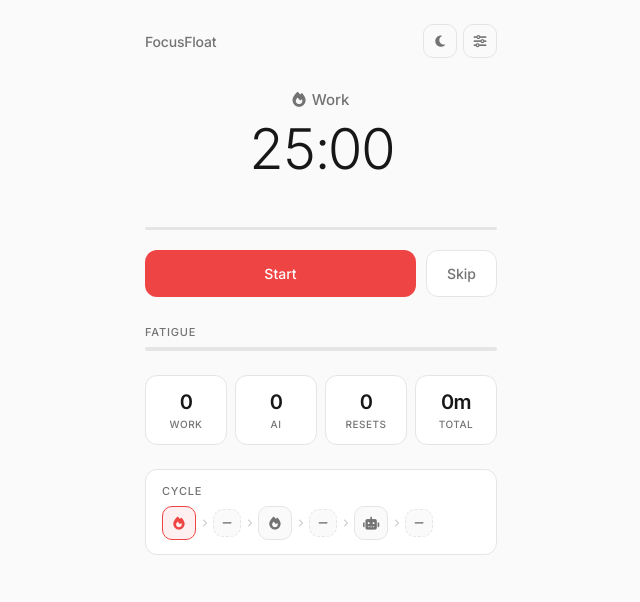
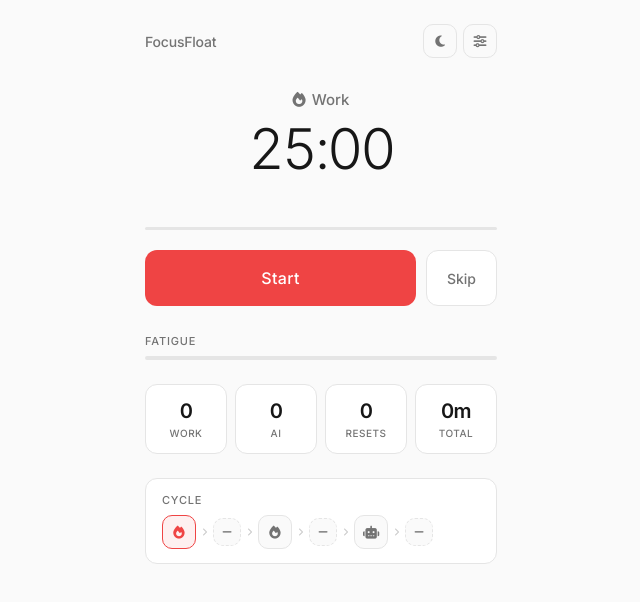
Before and after one commit to DarylAndrian/focus-float, a React (Vite) app: page / in a window 1280 px wide. Shown: the top 602 px of the page, without its empty margins (319-959 px from the left). Built offline with nearby package versions, Linux system fonts and the light colour scheme.

Commit message:
design: bigger start button (18px padding, 16px font)

```diff
--- a/src/styles.css
+++ b/src/styles.css
@@ -151,9 +151,11 @@ body {
 
 .btn-primary {
   flex: 1;
-  padding: 14px;
+  padding: 18px;
   background: var(--c-accent);
   color: white;
+  font-size: 16px;
+  letter-spacing: 0.3px;
 }
 
 .btn-primary:hover {
```
